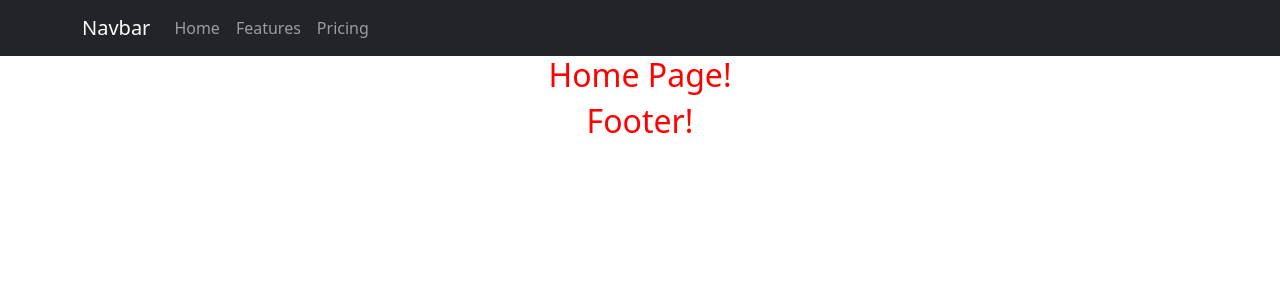
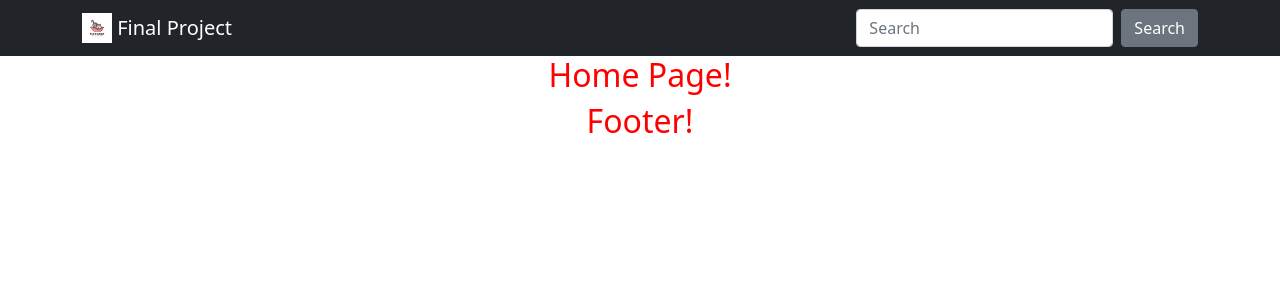
Before and after one commit to PeteH1/FP-Frontend, a React (Create React App) app in the folder React/final-proj/: page / in a window 1280 px wide. Shown: the top 300 px of the page. Built offline with nearby package versions, Linux system fonts and the light colour scheme.

Commit message:
FNP-2# Implemented a functional set of tabs to host suspect info components

```diff
--- a/React/final-proj/src/App.js
+++ b/React/final-proj/src/App.js
@@ -1,9 +1,9 @@
-import { BrowserRouter, Routes, Route, NavigationType } from 'react-router-dom';
+import { BrowserRouter, Routes, Route} from 'react-router-dom';
 import './css/App.css';
 import FPNav from './components/FP-Nav';
 import Home from './components/Home';
 import Footer from './components/Footer';
-import Page from './components/Page';
+import Tabs from './components/Tabspace.jsx';
 import 'bootstrap/dist/css/bootstrap.min.css';
 
 function App() {
@@ -13,7 +13,7 @@ function App() {
         <FPNav/>
           <Routes>
                 <Route path="/" exact element={<Home/>} />
-                <Route path="/page" exact element={<Page/>} />
+                <Route path="/tabs" exact element={<Tabs/>} />
           </Routes>
         <Footer/>
       </BrowserRouter>
--- /dev/null
+++ b/React/final-proj/src/components/Associates.jsx
@@ -0,0 +1,9 @@
+const Associates = () => {
+    return (
+        <div>
+            <h2>Associates</h2>
+        </div>
+     );
+}
+
+export default Associates;
--- /dev/null
+++ b/React/final-proj/src/components/BiographicalInfo.jsx
@@ -0,0 +1,9 @@
+const BiographicalInfo = () => {
+    return (
+        <div>
+            <h2>Bio</h2>
+        </div>
+     );
+}
+
+export default BiographicalInfo;
--- a/React/final-proj/src/components/FP-Nav.jsx
+++ b/React/final-proj/src/components/FP-Nav.jsx
@@ -2,18 +2,39 @@ import { Link } from 'react-router-dom';
 import Nav from 'react-bootstrap/Nav'
 import Navbar from 'react-bootstrap/Navbar';
 import Container from 'react-bootstrap/Container';
-
+import Catlogo from '../img/sqcropLogo.jpg';
+import Form from 'react-bootstrap/Form';
+import FormControl from 'react-bootstrap/FormControl';
+import Button from 'react-bootstrap/Button';
 const NavigationBar = () => {
     return (
         <div>
             <Navbar bg="dark" variant="dark">
                 <Container>
-                    <Navbar.Brand href="/">Navbar</Navbar.Brand>
-                    <Nav className="me-auto">
+                    <Navbar.Brand href="#home">
+                        <img
+                            src={Catlogo}
+                            alt="Logo"
+                            width="30"
+                            height="30"
+                            className="d-inline-block align-top"
+                        />{' '}
+                        Final Project
+                    </Navbar.Brand>
+                    {/* <Nav className="me-auto">
                         <Nav.Link href="/">Home</Nav.Link>
                         <Nav.Link href="/">Features</Nav.Link>
                         <Nav.Link href="/">Pricing</Nav.Link>
-                    </Nav>
+                    </Nav> */}
+                    <Form className="d-flex">
+                        <FormControl
+                            type="search"
+                            placeholder="Search"
+                            className="me-2"
+                            aria-label="Search"
+                        />
+                        <Button variant="secondary">Search</Button>
+                    </Form>
                 </Container>
             </Navbar>
 
--- /dev/null
+++ b/React/final-proj/src/components/FinancialTransactions.jsx
@@ -0,0 +1,9 @@
+const FinancialTransactions = () => {
+    return (
+        <div>
+            <h2>Financial Transactions</h2>
+        </div>
+    );
+}
+
+export default FinancialTransactions;
--- /dev/null
+++ b/React/final-proj/src/components/Location.jsx
@@ -0,0 +1,9 @@
+const Location = () => {
+    return (
+        <div>
+            <h2>Location</h2>
+        </div>
+     );
+}
+
+export default Location;
--- a/React/final-proj/src/components/Page.jsx
+++ /dev/null
@@ -1,7 +0,0 @@
-const Page = () => {
-    return (
-        <h2>RRRRRRRANDOM Page!</h2>
-     );
-}
-
-export default Page;
--- /dev/null
+++ b/React/final-proj/src/components/SuspectCard.jsx
@@ -0,0 +1,9 @@
+const SuspectCard = () => {
+    return (
+        <div>
+            <h2>Suspect</h2>
+        </div>
+     );
+}
+
+export default SuspectCard;
--- /dev/null
+++ b/React/final-proj/src/components/Tabspace.jsx
@@ -0,0 +1,41 @@
+import SuspectCard from './SuspectCard';
+import Tab from 'react-bootstrap/Tab';
+import React, { useState } from 'react'
+import Tabs from 'react-bootstrap/Tabs';
+import Associates from './Associates';
+import BioInfo from './BiographicalInfo';
+import Finance from './FinancialTransactions';
+import Location from './Location';
+
+// import { render } from 'react-dom';
+
+const Tabspace = () => {
+    const [key, setKey] = useState("associates");
+    return (
+
+        <Tabs
+      id="controlled-tab-example"
+      activeKey={key}
+      onSelect={(k) => {
+        setKey(k);
+        console.log(key);
+      } }
+      className="mb-3"
+    >
+      <Tab eventKey="associates" title="Associates">
+        <Associates />
+      </Tab>
+      <Tab eventKey="bio-info" title="Biographical Information">
+        <BioInfo />
+      </Tab>
+      <Tab eventKey="finance" title="Financial Transactions">
+        <Finance />
+      </Tab>
+      <Tab eventKey="location" title="Location">
+        <Location />
+      </Tab>
+    </Tabs>
+     );
+}
+
+export default Tabspace;
```
Also changed, not shown: React/final-proj/src/css/FP-Nav.css (added), React/final-proj/src/img/funny-cat-cartoon-logo-template_189988-original.jpg (added), React/final-proj/src/img/sqcropLogo.jpg (added).
